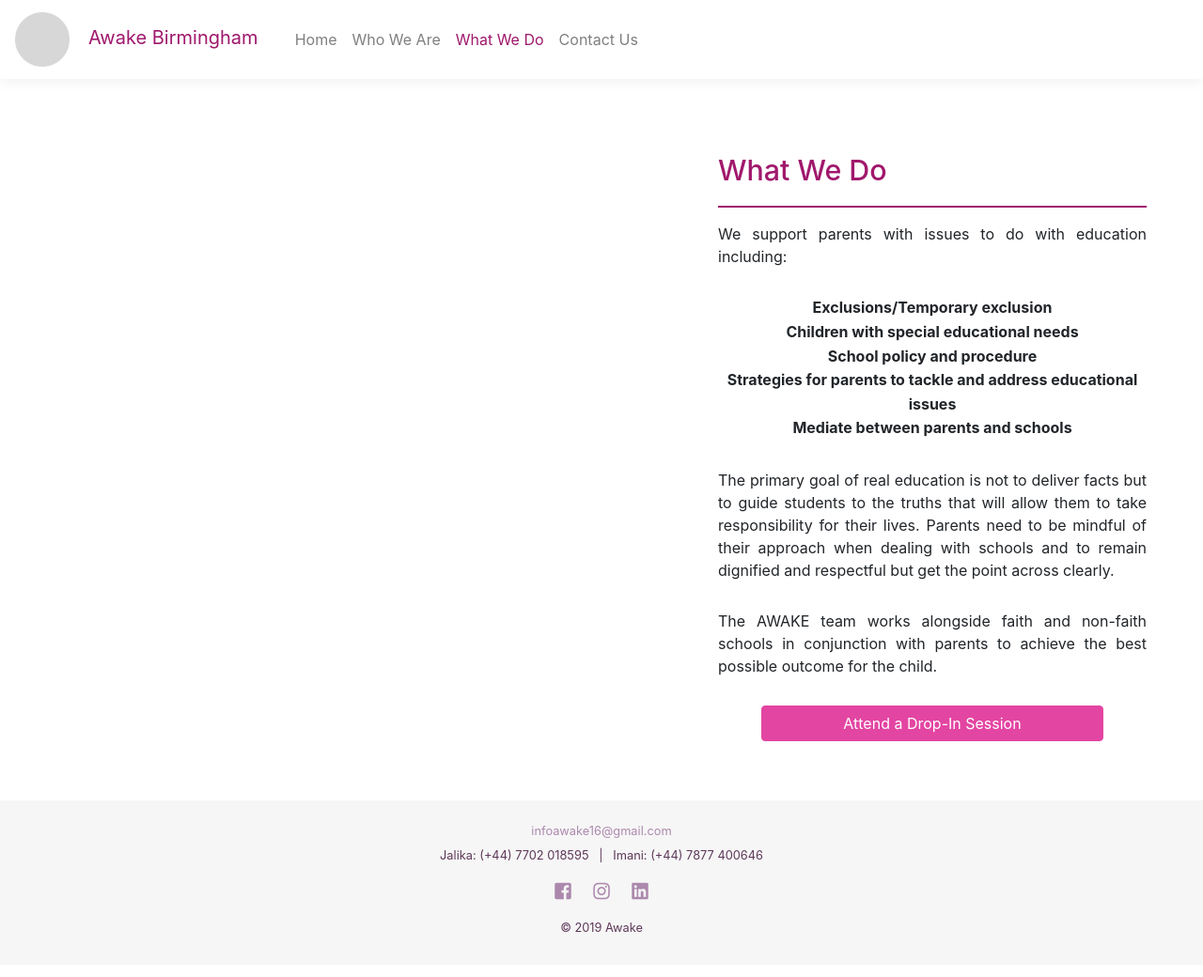
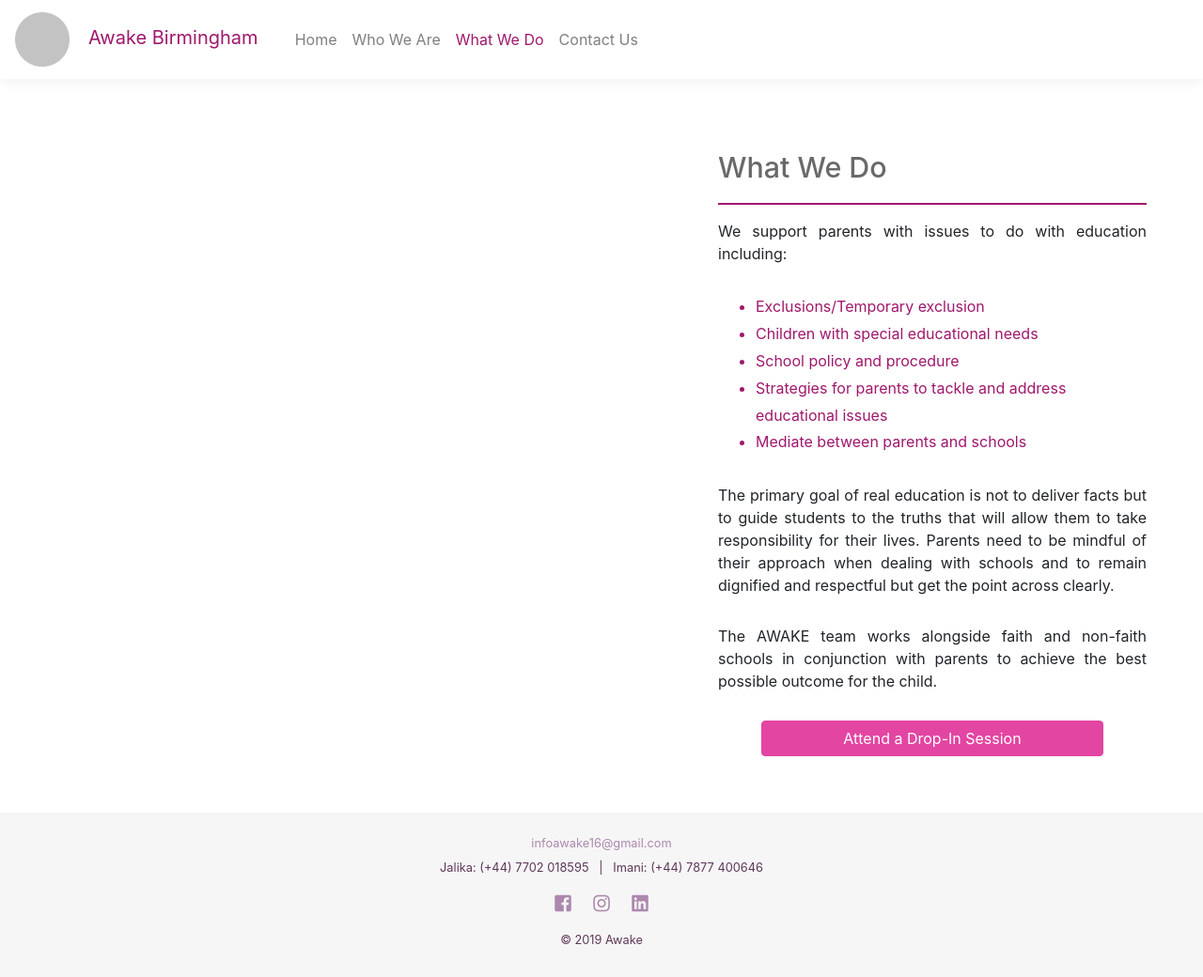
Before and after one commit to Larlar03/awake, a PHP site: page /what-we-do.php in a window 1280 px wide. Shown: the whole page at 94% size. Before the commit the page ends 992 px from the top, so only its background shows below. Run offline with PHP 8.4, Linux system fonts and the light colour scheme; some libraries are stand-ins or nearby versions; grey boxes are pictures that could not be loaded.

Commit message:
minor design changes

```diff
--- a/sass/base/_variables.scss
+++ b/sass/base/_variables.scss
@@ -1,5 +1,6 @@
 $primary-color: #9f186c;
-$h1-color: #A0186C;
+$secondary-color: #A0186C;
+$h1-color: #696969;
 
 /* FOOTER */
 $footer-background-color: #f6f6f6;
@@ -13,3 +14,6 @@
 /* BUTTON COLORS */
 $button-primary: #E345A2;
 $button-hover: #CF3F94;
+
+/*$button-primary: #E345A2;
+$button-hover: #CF3F94;*/
--- a/sass/layout/_pages-main.scss
+++ b/sass/layout/_pages-main.scss
@@ -19,7 +19,8 @@
     padding: 25px 0;
 
     .p-content {
-      width: 100%;
+      width: 80%;
+      margin: 0 auto;
       text-align: justify;
       text-justify: inter-word;
 
@@ -28,19 +29,18 @@
           color: $h1-color;
           font-size: 1.6rem;
           text-align: center;
-          margin-bottom: 16px;
+          margin: 16px 0 30px 0;
         }
 
         p {
+          width: 100%;
           line-height: 1.5;
           font-size: 1rem;
-          margin: 0;
-          padding: 0 25px;
+          margin: 0 auto;
         }
 
-        .contactp {
-          padding: 0;
-          margin-bottom: 30px;
+        ul {
+          margin: 30px 0 0 0;
         }
 
         img {
@@ -82,6 +82,9 @@
           p {
             font-size: 1rem;
             padding: 0;
+          }
+          ul {
+            margin: 20px 0 0 0;
           }
         }
       }
@@ -181,7 +184,7 @@
             padding-bottom: 20px;
             margin: 16px 0;
             text-align: left;
-            border-bottom: 2px solid $h1-color;
+            border-bottom: 2px solid $secondary-color;
           }
 
           .paragraphs {
@@ -192,7 +195,15 @@
               padding: 0 0 30px;
               text-align: justify;
             }
+
+            ul {
+              margin: 0 0 30px 0;
+            }
           }
+
+        .contactp {
+  padding: 0 0 20px;
+}
 
           .button-container {
             margin: 0 auto;
@@ -275,7 +286,7 @@
             padding-bottom: 20px;
             margin: 16px 0;
             text-align: left;
-            border-bottom: 2px solid $primary-color;
+            border-bottom: 2px solid $secondary-color;
           }
 
           .paragraphs {
@@ -288,6 +299,10 @@
             }
           }
 
+          .contactp {
+            padding: 0 0 20px 0;
+          }
+
           .button-container {
             margin: 0 auto;
           }
--- a/sass/main.css
+++ b/sass/main.css
@@ -1,6 +1,8 @@
 /* FOOTER */
 /* HOME */
 /* BUTTON COLORS */
+/*$button-primary: #E345A2;
+$button-hover: #CF3F94;*/
 /*background image */
 /*flexbox */
 /*link colors */
@@ -9,6 +11,8 @@
 /* FOOTER */
 /* HOME */
 /* BUTTON COLORS */
+/*$button-primary: #E345A2;
+$button-hover: #CF3F94;*/
 #mobnav {
   background-color: rgba(0, 0, 0, 0.15) !important; }
   #mobnav .navbar-brand {
--- a/sass/pages.css
+++ b/sass/pages.css
@@ -1,6 +1,8 @@
 /* FOOTER */
 /* HOME */
 /* BUTTON COLORS */
+/*$button-primary: #E345A2;
+$button-hover: #CF3F94;*/
 /*background image */
 /*flexbox */
 /*link colors */
@@ -9,6 +11,8 @@
 /* FOOTER */
 /* HOME */
 /* BUTTON COLORS */
+/*$button-primary: #E345A2;
+$button-hover: #CF3F94;*/
 #mobnav {
   background-color: rgba(0, 0, 0, 0.15) !important; }
   #mobnav .navbar-brand {
@@ -112,22 +116,22 @@
     margin: 0 auto;
     padding: 25px 0; }
     body main .p-content {
-      width: 100%;
+      width: 80%;
+      margin: 0 auto;
       text-align: justify;
       text-justify: inter-word; }
       body main .p-content .p-text h1 {
-        color: #A0186C;
+        color: #696969;
         font-size: 1.6rem;
         text-align: center;
-        margin-bottom: 16px; }
+        margin: 16px 0 30px 0; }
       body main .p-content .p-text p {
+        width: 100%;
         line-height: 1.5;
         font-size: 1rem;
-        margin: 0;
-        padding: 0 25px; }
-      body main .p-content .p-text .contactp {
-        padding: 0;
-        margin-bottom: 30px; }
+        margin: 0 auto; }
+      body main .p-content .p-text ul {
+        margin: 30px 0 0 0; }
       body main .p-content .p-text img {
         max-width: 100%;
         padding: 25px 0;
@@ -147,13 +151,15 @@
         text-align: justify;
         text-justify: inter-word; }
         body main .p-content .p-text h1 {
-          color: #A0186C;
+          color: #696969;
           font-size: 1.6rem;
           text-align: center;
           margin-bottom: 16px; }
         body main .p-content .p-text p {
           font-size: 1rem;
-          padding: 0; } }
+          padding: 0; }
+        body main .p-content .p-text ul {
+          margin: 20px 0 0 0; } }
 /*TABLET LANDSCAPE*/
 @media only screen and (min-width: 628px) and (max-width: 1024px) and (orientation: landscape) {
   body {
@@ -237,6 +243,10 @@
               font-size: 1rem;
               padding: 0 0 30px;
               text-align: justify; }
+            body main .p-content .p-text .paragraphs ul {
+              margin: 0 0 30px 0; }
+          body main .p-content .p-text .contactp {
+            padding: 0 0 20px; }
           body main .p-content .p-text .button-container {
             margin: 0 auto; } }
 /*DESKTOP HI-RES*/
@@ -302,13 +312,15 @@
             padding-bottom: 20px;
             margin: 16px 0;
             text-align: left;
-            border-bottom: 2px solid #9f186c; }
+            border-bottom: 2px solid #A0186C; }
           body main .p-content .p-text .paragraphs {
             height: auto; }
             body main .p-content .p-text .paragraphs p {
               font-size: 1rem;
               padding: 0 0 30px;
               text-align: justify; }
+          body main .p-content .p-text .contactp {
+            padding: 0 0 20px 0; }
           body main .p-content .p-text .button-container {
             margin: 0 auto; } }
 
--- a/what-we-do.php
+++ b/what-we-do.php
@@ -51,12 +51,13 @@
         <div class="paragraphs">
         <p class="p-center">We support parents with issues to do with education including:<br></p>
 
-        <p style="text-align: center; line-height: 1.6;"><strong>Exclusions/Temporary exclusion</strong><br>
-          <strong>Children with special educational needs</strong><br>
-          <strong>School policy and procedure</strong><br>
-          <strong>Strategies for parents to tackle and address educational issues</strong><br>
-          <strong>Mediate between parents and schools</strong>
-        </p>
+        <ul style="text-align: left; line-height: 1.8; color: #9f186c;">
+          <li>Exclusions/Temporary exclusion</li>
+          <li>Children with special educational needs</li>
+          <li>School policy and procedure</</li>
+          <li>Strategies for parents to tackle and address educational issues</li>
+          <li>Mediate between parents and schools</li>
+        </ul>
 
         <img src="img/what-we-do-1.png" alt="children in class">
 
```
Also changed, not shown: img/contact-us.jpeg (added), img/contact-us.png, img/logo.png, img/what-we-do-1.jpeg (added), 5 other files.
